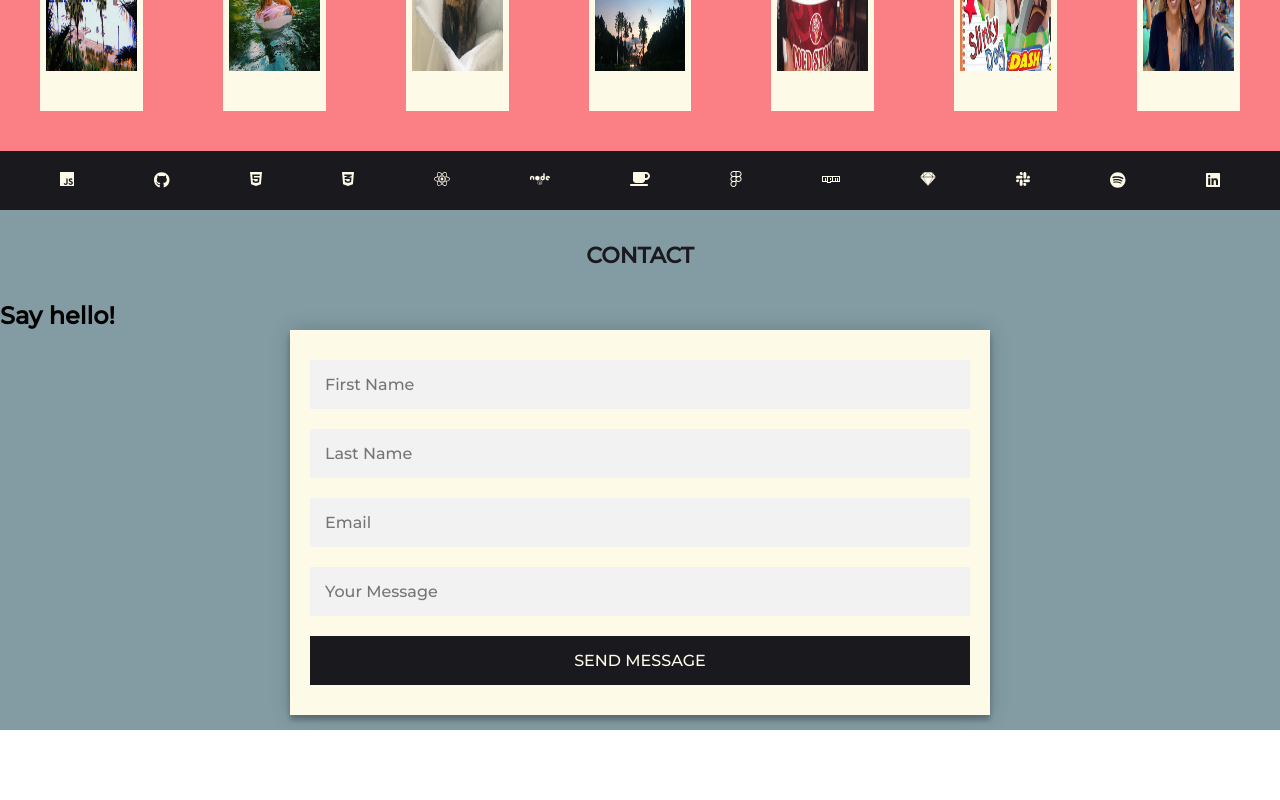
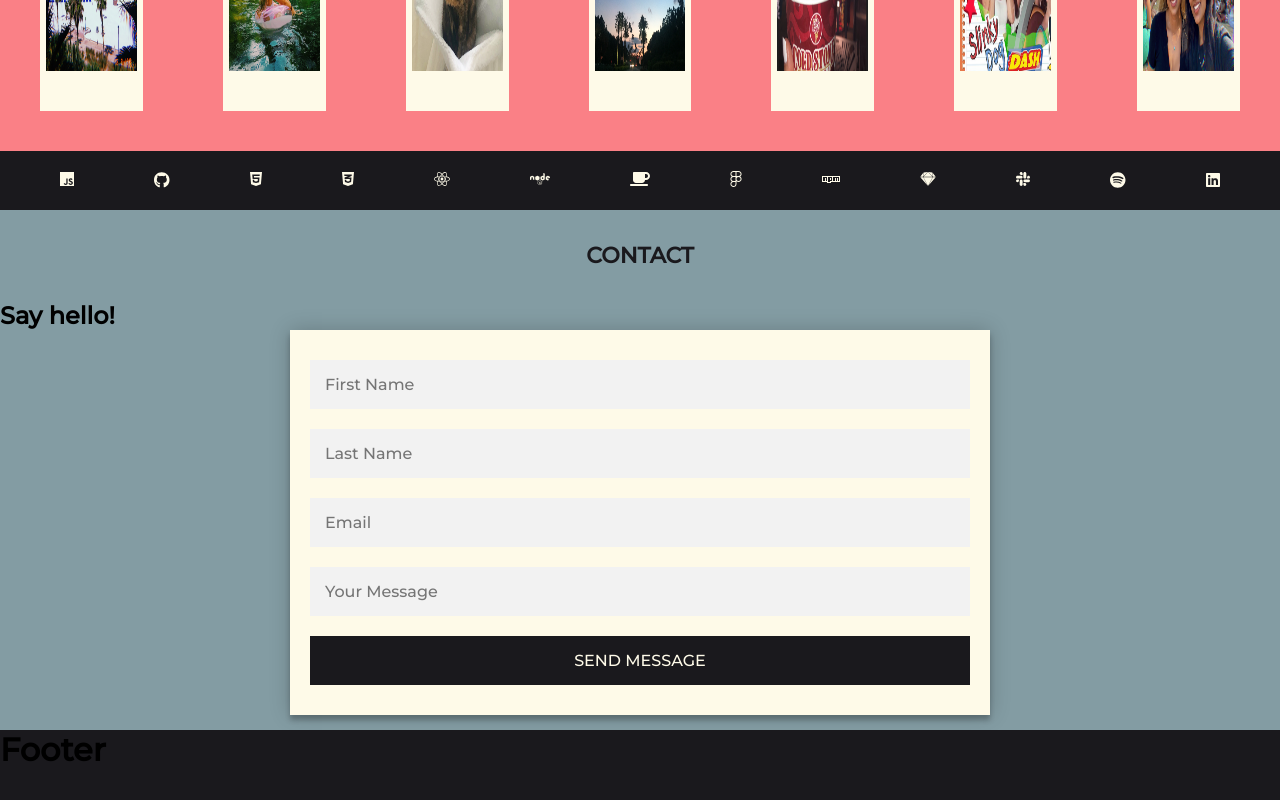
Before and after one commit to sophia4422/my-react-portfolio, a React (Create React App) app: page / in a window 1280 px wide. Shown: the part 2087-2887 px from the top of the page. Before the commit the page ends 2817 px from the top, so only its background shows below. Built offline with nearby package versions, Linux system fonts and the light colour scheme.

Commit message:
started footer

```diff
--- a/src/App.css
+++ b/src/App.css
@@ -366,6 +366,12 @@ button:disabled {
   color: var(--offWhite);
 }
 
+.footer-container {
+  display: flex;
+  min-height: 10vh;
+  background-color: var(--darkGrey);
+}
+
 @media only screen and (max-width: 768px) {
   /* NAV BAR CSS */
 
--- a/src/App.js
+++ b/src/App.js
@@ -4,6 +4,7 @@ import Hero from "./components/Hero";
 import Projects from "./components/Projects";
 import About from "./components/About";
 import Contact from "./components/Contact";
+import Footer from "./components/Footer";
 
 // import { Hero, Projects, Navbar } from "components";
 
@@ -15,6 +16,7 @@ export const App = () => {
       <Projects />
       <About />
       <Contact />
+      <Footer />
     </React.Fragment>
   );
 };
--- /dev/null
+++ b/src/components/Footer.js
@@ -0,0 +1,9 @@
+export const Footer = () => {
+  return (
+    <div className="footer-container">
+      <h1>Footer</h1>
+    </div>
+  );
+};
+
+export default Footer;
```
